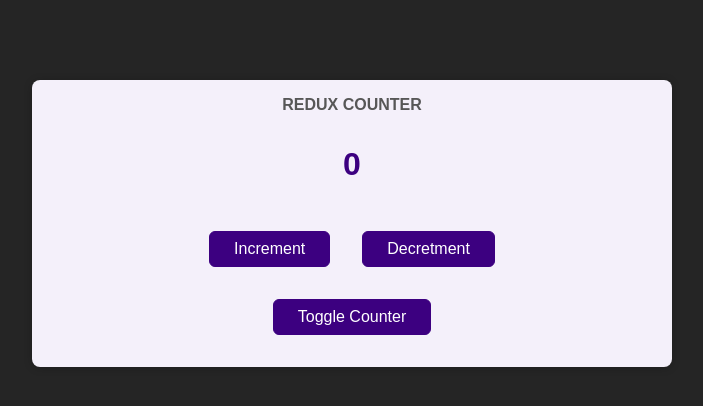
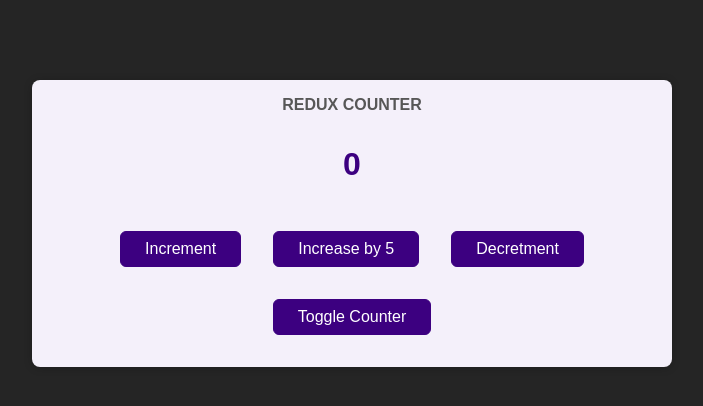
Before and after one commit to 5pence/redux-starter, a React (Create React App) app: page / in a window 1280 px wide. Shown: the top 406 px of the page, without its empty margins (288-991 px from the left). Built offline with nearby package versions, Linux system fonts and the light colour scheme.

Commit message:
add increase by 5 button to component and redux handlers

```diff
--- a/src/components/Counter.js
+++ b/src/components/Counter.js
@@ -13,6 +13,10 @@
     dispatch({ type: 'increment'});
   }
 
+  const increaseHandler = () => {
+    dispatch({ type: 'increase', amount: 5});
+  }
+
   const decrementHandler = () => {
     dispatch({ type: 'decrement'});
   }
@@ -23,6 +27,7 @@
       <div className={classes.value}>{counter}</div>
       <div>
         <button onClick={incrementHandler}>Increment</button>
+        <button onClick={increaseHandler}>Increase by 5</button>
         <button onClick={decrementHandler}>Decretment</button>
       </div>
       <button onClick={toggleCounterHandler}>Toggle Counter</button>
--- a/src/store/index.jsx
+++ b/src/store/index.jsx
@@ -7,6 +7,13 @@
       counter: state.counter + 1
     }
   }
+
+  if (action.type === 'increase') {
+    return {
+      counter: state.counter + action.amount
+    }
+  }
+
   if (action.type === 'decrement') {
     return {
       counter: state.counter - 1
```
